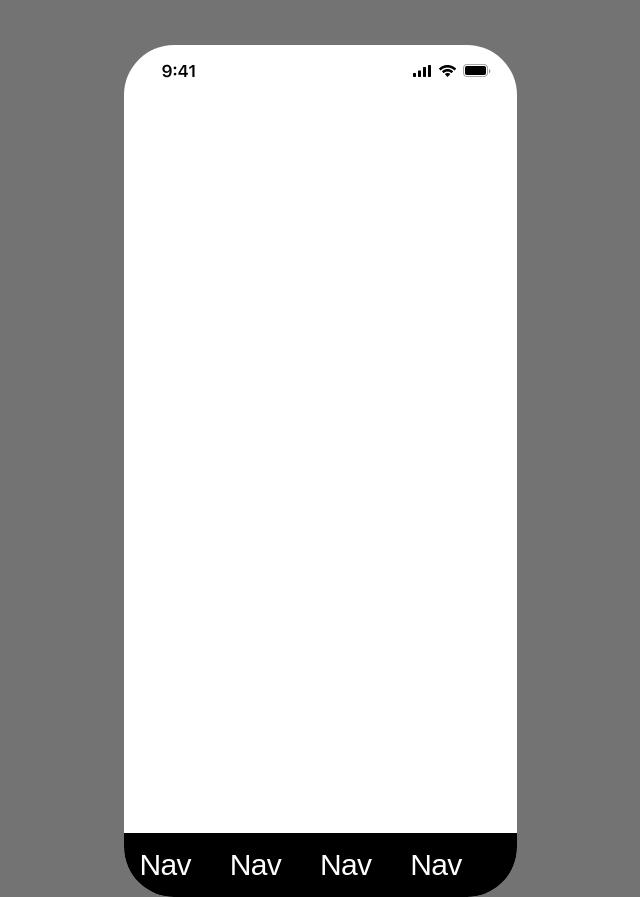
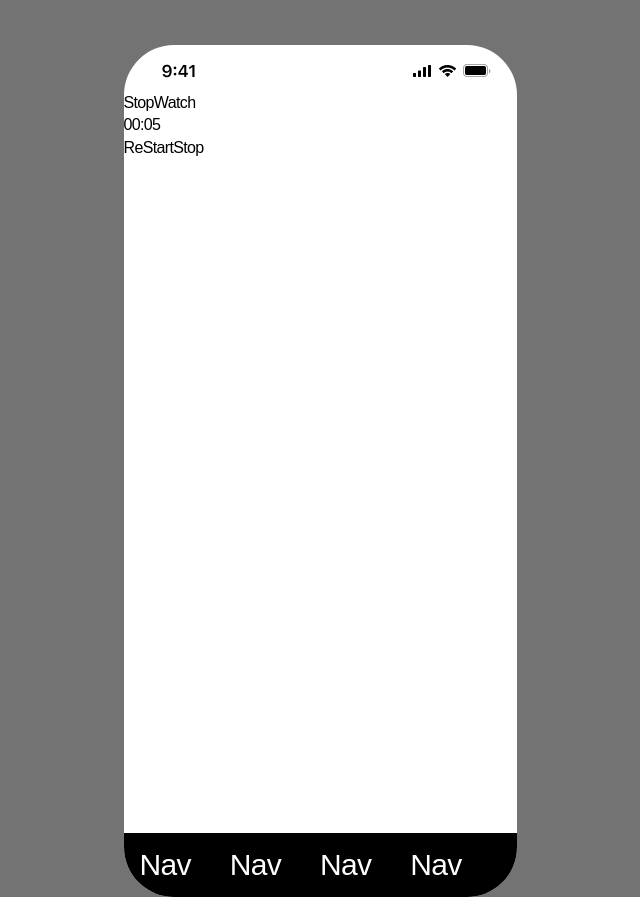
Before and after one commit to MaraisLee/schoolfitness, a React (Create React App) app: page /stopwatch in a window 1280 px wide. Before the commit this address had no page. Shown: the whole page, without its empty margins (320-960 px from the left). Built offline with nearby package versions, Linux system fonts and the light colour scheme; a web font is replaced by a local one.

Commit message:
스탑워치 작업중

```diff
--- a/src/App.tsx
+++ b/src/App.tsx
@@ -1,6 +1,7 @@
 import Nav from 'components/Nav';
 import Detail from 'pages/details/Detail';
 
+import StopWatch from 'pages/guide/StopWatch';
 import Weight from 'pages/guide/Weight';
 import Game from 'pages/game/Game';
 import Login from 'pages/login/Login';
@@ -21,8 +22,9 @@ function App() {
           <Route path='/userinfo' element={<UserInfo />} />
           <Route path='/login' element={<Login />} />
           <Route path='/signup' element={<SignUp />} />
-             <Route path='/detail' element={<Detail />} />
+          <Route path='/detail' element={<Detail />} />
           <Route path='/Weight' element={<Weight />} />
+          <Route path='/stopwatch' element={<StopWatch />} />
         </Routes>
         <Nav />
       </Wrapper>
--- /dev/null
+++ b/src/pages/guide/StopWatch.tsx
@@ -0,0 +1,35 @@
+import React, { useEffect, useState } from 'react';
+const StopWatch = () => {
+  const [seconds, setSeconds] = useState(0);
+  const [minutes, setMinutes] = useState(0);
+  let timer: any;
+  useEffect(() => {
+    timer = setInterval(() => {
+      setSeconds(seconds + 1);
+      if (seconds === 59) {
+        setMinutes(minutes + 1);
+        setSeconds(0);
+      }
+    }, 1000);
+    return () => clearInterval(timer);
+  });
+  const restart = () => {
+    setSeconds(0);
+    setMinutes(0);
+  };
+  const stop = () => {
+    clearInterval(timer);
+  };
+  return (
+    <div className='timer-wrapper'>
+      StopWatch
+      <h1>
+        {minutes < 10 ? '0' + minutes : minutes}:
+        {seconds < 10 ? '0' + seconds : seconds}
+      </h1>
+      <button onClick={restart}>ReStart</button>
+      <button onClick={stop}>Stop</button>
+    </div>
+  );
+};
+export default StopWatch;
```
Also changed, not shown: .eslintrc.js.
